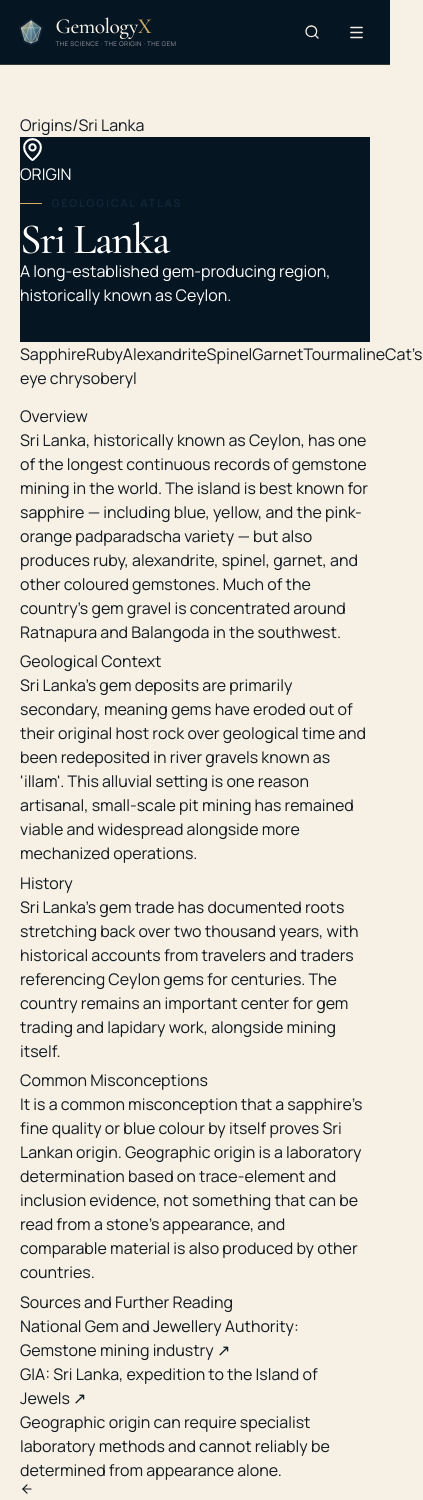
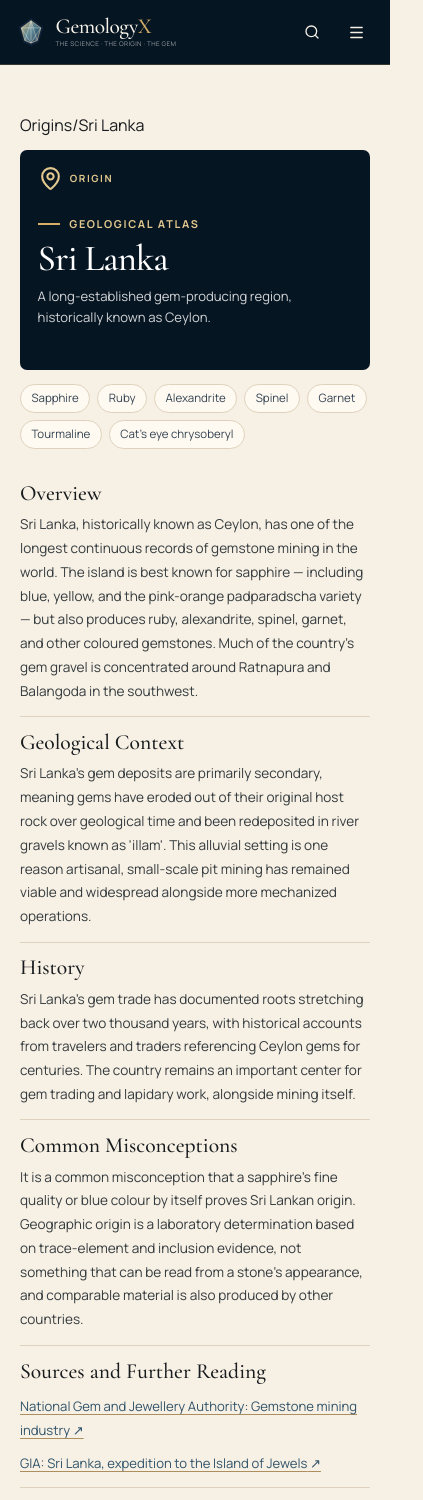
Before and after one commit to LinukaBandara/GemologyX, a Next.js app: page /origins/sri-lanka in a window 390 px wide. Shown: the top 1500 px of the page, 423 px wide, since content can reach past the window. Built offline with nearby package versions, Linux system fonts and the light colour scheme.

Commit message:
fix: restore responsive origin profile styling

```diff
--- a/src/app/globals.css
+++ b/src/app/globals.css
@@ -203,6 +203,34 @@ body {
 
 a {
   transition: color 0.2s ease, border-color 0.2s ease, opacity 0.2s ease;
+}
+
+/* Origin detail pages share the dark editorial profile treatment. */
+.origin-page { color: #171b1e; }
+.origin-page .origin-profile { height: auto; min-height: 230px; margin-top: .8rem; padding: 1.25rem 1.5rem 1.4rem; border-radius: 7px; }
+.origin-hero-mark { position: relative; display: flex; align-items: center; gap: .45rem; color: #e3c98f; font-size: .62rem; font-weight: 700; letter-spacing: .16em; }
+.profile-hero-copy { position: relative; max-width: 560px; margin-top: 1.1rem; }
+.profile-hero-copy .luxury-eyebrow { color: #e3c98f; }
+.profile-hero-copy h1 { margin-top: .55rem; color: #fff; font-family: var(--font-serif); font-size: clamp(2.3rem, 6vw, 3.2rem); font-weight: 500; line-height: .98; letter-spacing: -.025em; }
+.profile-hero-copy p { max-width: 42rem; margin-top: .55rem; color: rgba(255,255,255,.82); font-size: .92rem; line-height: 1.6; }
+.origin-tags { display: flex; flex-wrap: wrap; gap: .45rem; margin-top: .9rem; }
+.origin-tags span { display: inline-flex; align-items: center; min-height: 1.8rem; padding: .25rem .65rem; border: 1px solid #dfd2bd; border-radius: 999px; background: #fffaf1; color: #344453; font-size: .72rem; line-height: 1.25; }
+.origin-page .origin-content { display: block; margin-top: 1.2rem; }
+.origin-page .origin-content section { padding: .95rem 0; border-bottom: 1px solid #dfd2bd; }
+.origin-page .origin-content h2 { margin-bottom: .4rem; font-family: var(--font-serif); font-size: 1.35rem; font-weight: 500; line-height: 1.2; }
+.origin-page .origin-content p { max-width: 68ch; color: #343b3e; font-size: .9rem; line-height: 1.75; }
+.origin-page .origin-content ul { display: flex; flex-wrap: wrap; gap: .55rem 1.1rem; margin: .55rem 0 0; padding: 0; list-style: none; }
+.origin-page .origin-content a,.luxury-back-link { color: #31546b; font-size: .82rem; text-decoration: underline; text-decoration-color: #ad8e5e; text-underline-offset: .2rem; }
+.profile-note,.profile-disclaimer { margin-top: 1rem; padding: .9rem 1rem; border: 1px solid #dfd2bd; border-radius: 6px; background: #fffaf1; color: #4a4c49; font-size: .82rem; line-height: 1.65; }
+.profile-disclaimer { background: #f1e4cf; }
+.luxury-back-link { display: inline-flex; align-items: center; gap: .4rem; margin-top: 1rem; text-decoration: none; }
+
+@media (max-width: 600px) {
+  .origin-page .origin-profile { min-height: 220px; padding: 1rem 1.1rem 1.2rem; }
+  .profile-hero-copy { margin-top: 1rem; }
+  .profile-hero-copy p { font-size: .82rem; }
+  .origin-page .origin-content section { padding: .8rem 0; }
+  .origin-page .origin-content p { font-size: .85rem; }
 }
 
 button,
--- a/src/app/origins/[slug]/page.tsx
+++ b/src/app/origins/[slug]/page.tsx
@@ -10,14 +10,14 @@ export async function generateMetadata({params}:{params:Params}):Promise<Metadat
 
 export default async function OriginPage({params}:{params:Params}){
  const {slug}=await params;const origin=getOriginBySlug(slug);if(!origin)notFound();const d=origin.detail;
- return <article className="container-page max-w-4xl py-12 md:py-16">
+ return <article className="origin-page container-page max-w-4xl py-12 md:py-16">
   <nav className="luxury-breadcrumb"><Link href="/origins">Origins</Link><span>/</span><span>{origin.name}</span></nav>
   <header className="profile-hero origin-profile">
    <div className="origin-hero-mark"><MapPin size={25}/><span>ORIGIN</span></div>
    <div className="profile-hero-copy"><div className="luxury-eyebrow"><span/> GEOLOGICAL ATLAS</div><h1>{origin.name}</h1><p>{origin.summary}</p></div>
   </header>
   {origin.gemstones&&<div className="origin-tags">{origin.gemstones.map(g=><span key={g}>{g}</span>)}</div>}
-  {d?<div className="profile-content">
+  {d?<div className="profile-content origin-content">
    <section><h2>Overview</h2><p>{d.overview}</p></section>
    <section><h2>Geological Context</h2><p>{d.geology}</p></section>
    <section><h2>History</h2><p>{d.history}</p></section>
```
Also changed, not shown: 2 other files (tests, documents, lock files or other folders).
